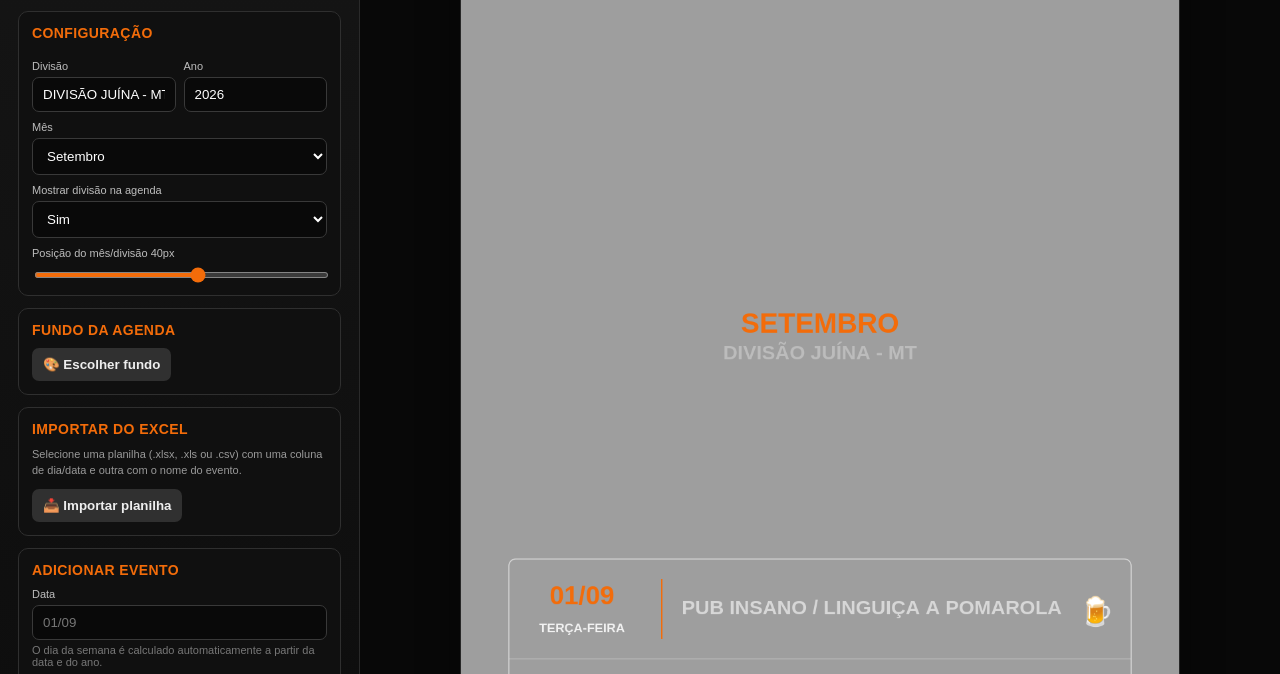
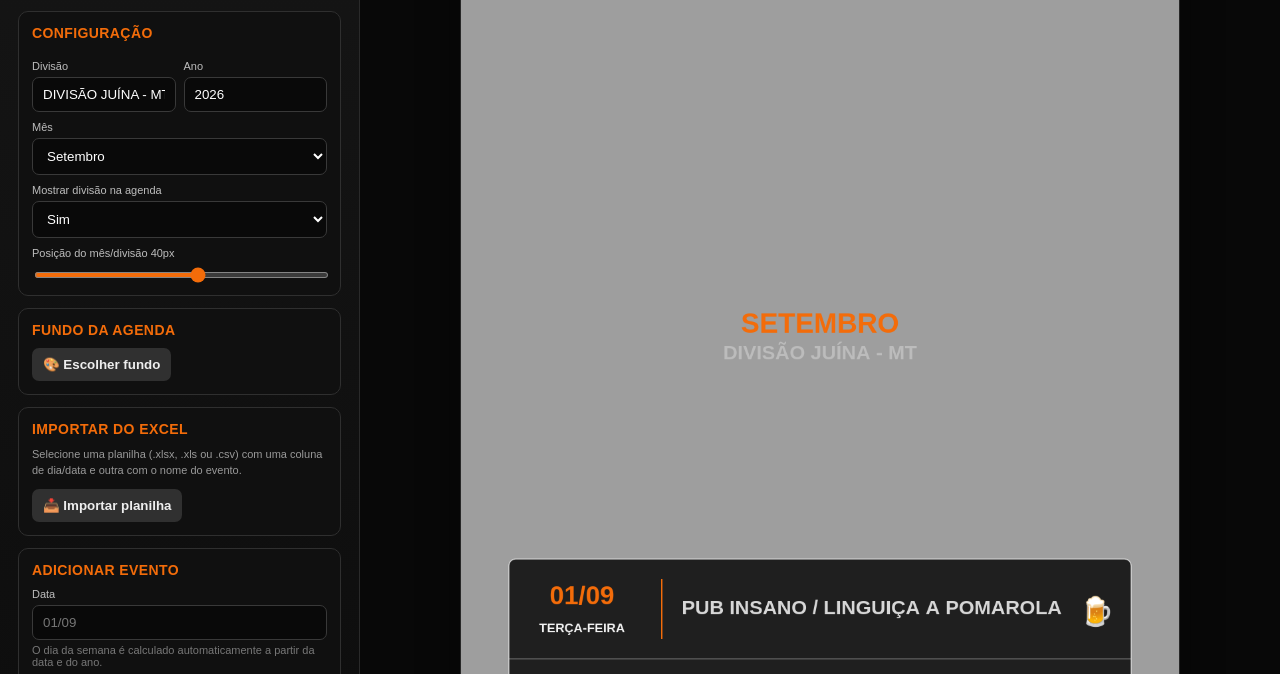
Before and after one commit to Nero1Dev/gerador-de-agenda, a plain HTML site: page index.html in a window 1280 px wide. Shown: the part 101-775 px from the top of the page. Drawn offline with Linux system fonts and the light colour scheme.

Commit message:
Darken the background behind the event list for readability, like the regional panels

```diff
--- a/index.html
+++ b/index.html
@@ -918,11 +918,14 @@ function draw(){
   const listHeight = rowH * n;
   const y = listTop + Math.max(0, (available - listHeight) / 2);
 
-  // Só desenha a moldura quando houver eventos.
+  // Só desenha a moldura quando houver eventos. O painel escurece o fundo
+  // atrás da lista (como no gerador regional) para o texto ficar legível.
   if(events.length){
+    roundRect(ctx,x,y,w,rowH*n,10);
+    ctx.fillStyle='rgba(8,8,8,.84)';
+    ctx.fill();
     ctx.strokeStyle='rgba(225,225,225,.85)';
     ctx.lineWidth=1.5;
-    roundRect(ctx,x,y,w,rowH*n,10);
     ctx.stroke();
   }
 
```
